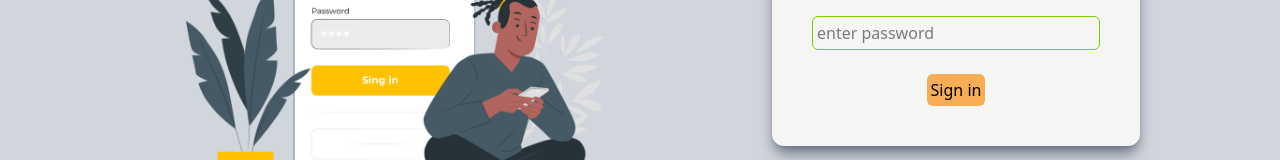
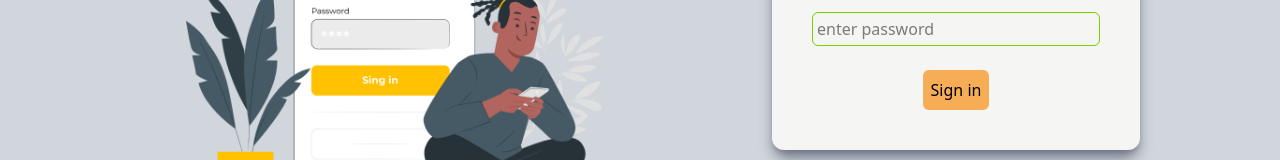
Before and after one commit to Mo0Hamdy/e-commerce, a Next.js app: page /navbar/profile in a window 1280 px wide. Shown: the part 456-616 px from the top of the page. Built offline with nearby package versions, Linux system fonts and the light colour scheme.

Commit message:
update sign in button

```diff
--- a/app/navbar/profile/page.jsx
+++ b/app/navbar/profile/page.jsx
@@ -39,7 +39,7 @@ export default function Profile() {
           <Link href="/landing">
             <button
               type="submit"
-              className="cursor-pointer bg-accent rounded-md p-1 mt-3 hover:scale-110 transition-all duration-300"
+              className="cursor-pointer bg-accent rounded-md p-2 mt-3 hover:scale-110 transition-all duration-300"
             >
               Sign in
             </button>
```
